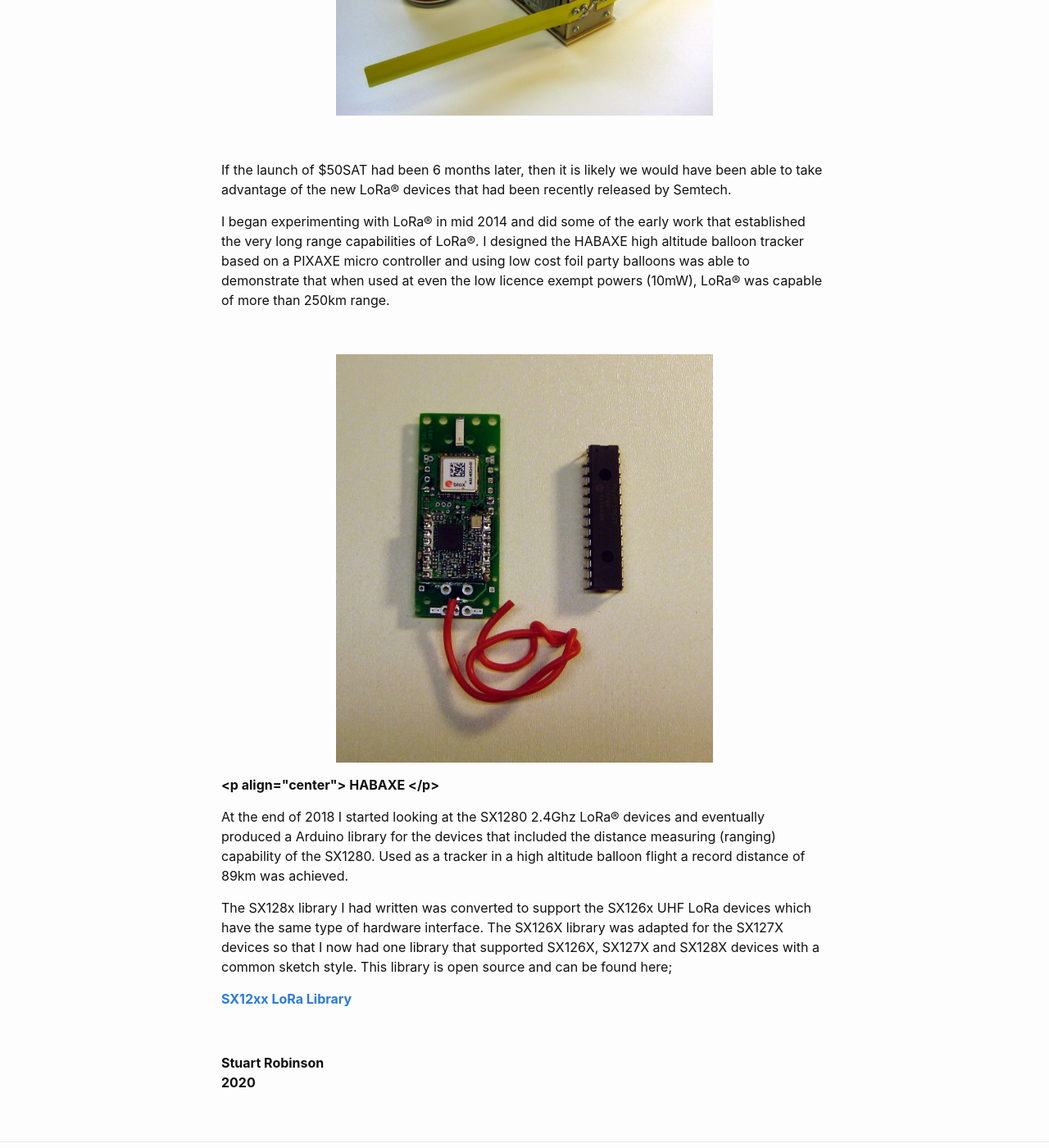
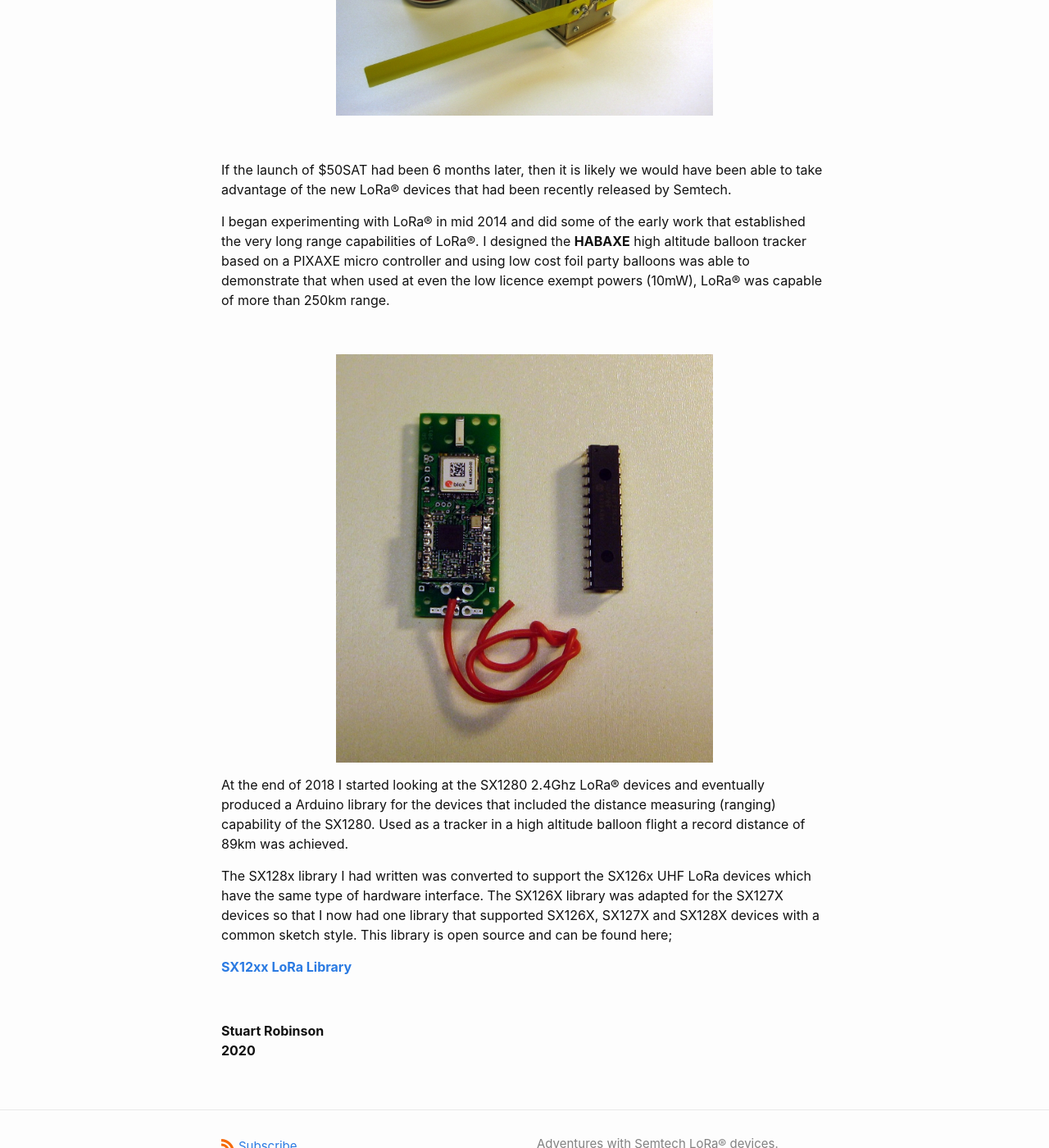
Before and after one commit to StuartsProjects/StuartsProjects.github.io, a Jekyll site: the page built from about.md, in a window 1280 px wide and 1400 px high, scrolled down 1171 px. Shown: the whole window at 82% size. Built offline with Jekyll 4.4.1, drawn with Linux system fonts in a browser that asks for light colours.

Commit message:
Edit About

```diff
--- a/about.md
+++ b/about.md
@@ -28,20 +28,12 @@ Myself and two colleagues in the US were invited to submit a completed satellite
 
 If the launch of $50SAT had been 6 months later, then it is likely we would have been able to take advantage of the new LoRa® devices that had been recently released by Semtech.
 
-I began experimenting with LoRa® in mid 2014 and did some of the early work that established the very long range capabilities of LoRa®. I designed the HABAXE high altitude balloon tracker based on a PIXAXE micro controller and using low cost foil party balloons was able to demonstrate that when used at even the low licence exempt powers (10mW), LoRa® was capable of more than 250km range.
+I began experimenting with LoRa® in mid 2014 and did some of the early work that established the very long range capabilities of LoRa®. I designed the **HABAXE** high altitude balloon tracker based on a PIXAXE micro controller and using low cost foil party balloons was able to demonstrate that when used at even the low licence exempt powers (10mW), LoRa® was capable of more than 250km range.
 
 <br>
 <p align="center">
   <img width="460" src="/images/January2015_8.jpg">
 </p>
-
-
-**<p align="center">
-  HABAXE
-</p>
-<br>**
-
-
 
 
 At the end of 2018 I started looking at the SX1280 2.4Ghz LoRa® devices and eventually produced a Arduino library for the devices that included the distance measuring (ranging) capability of the SX1280. Used as a tracker in a high altitude balloon flight a record distance of 89km was achieved.
```
